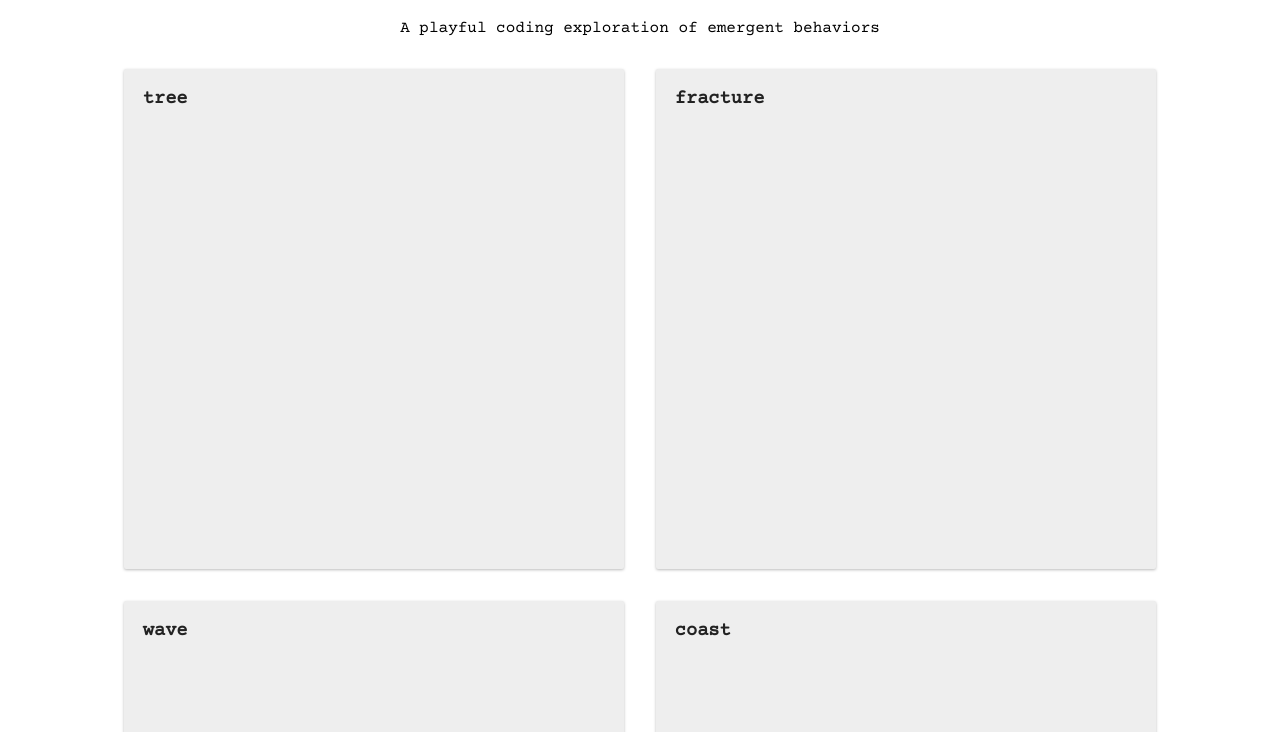
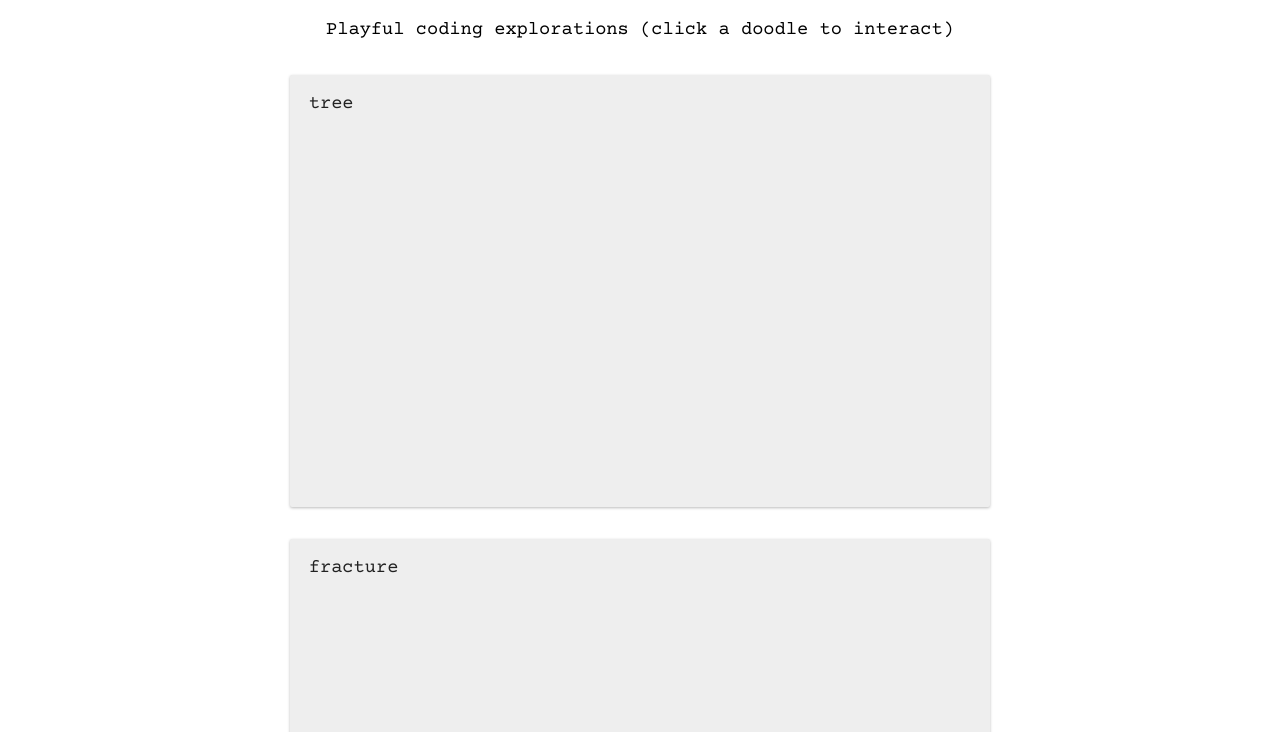
Before and after one commit to jonahs99/scrapbook, a plain HTML site: page index.html in a window 1280 px wide. Shown: the part 68-800 px from the top of the page. Drawn offline with nearby package versions, Linux system fonts and the light colour scheme.

Commit message:
Update heading

```diff
--- a/doodle/doodles/fracture.js
+++ b/doodle/doodles/fracture.js
@@ -11,7 +11,7 @@ See
     randomSeed: tweak.randomSeed(),
     radius: 400,
 
-    iterations: tweak.integer(20000),
+    iterations: tweak.integer(10000),
     speed: 24,
     speedDecay: 0.9,
     wander: 0.3,
@@ -28,7 +28,7 @@ See
         line: '#222',
     },
 
-    renderEvery: tweak.integer(100),
+    renderEvery: tweak.integer(500),
     showProgress: false,
 }), {
     *setup({ config, canvas, ctx }) {
@@ -42,7 +42,6 @@ See
 		const grid = {}
 		const gridSize = config.speed
 
-        //console.log(config.randomSeed,rng.next(0, 2 * Math.PI))
         let dir = rng.next(0, 2*Math.PI)
         let pen = polar(dir, -config.radius)
         let weight = config.line.weight
--- a/index.html
+++ b/index.html
@@ -13,9 +13,13 @@ body {
 	place-items: center;
 }
 
+h3 {
+	font-weight: 400;
+}
+
 .content-column {
 	text-align: center;
-	max-width: 1200px;
+	max-width: 1500px;
 }
 
 #doodles {
@@ -43,15 +47,15 @@ body {
 
 canvas {
 	display: block;
-	width: 500px;
-	height: 500px;
+	width: 700px;
+	height: 432px;
 }
 		</style>
 	</head>
 	<body>
 		<div class="content-column">
 			<h1>Generative Scrapbook</h1>
-			<p>A playful coding exploration of emergent behaviors</p>
+			<h3>Playful coding explorations (click a doodle to interact)</h3>
 			<div id="doodles"></div>
 		</div>
 
```
